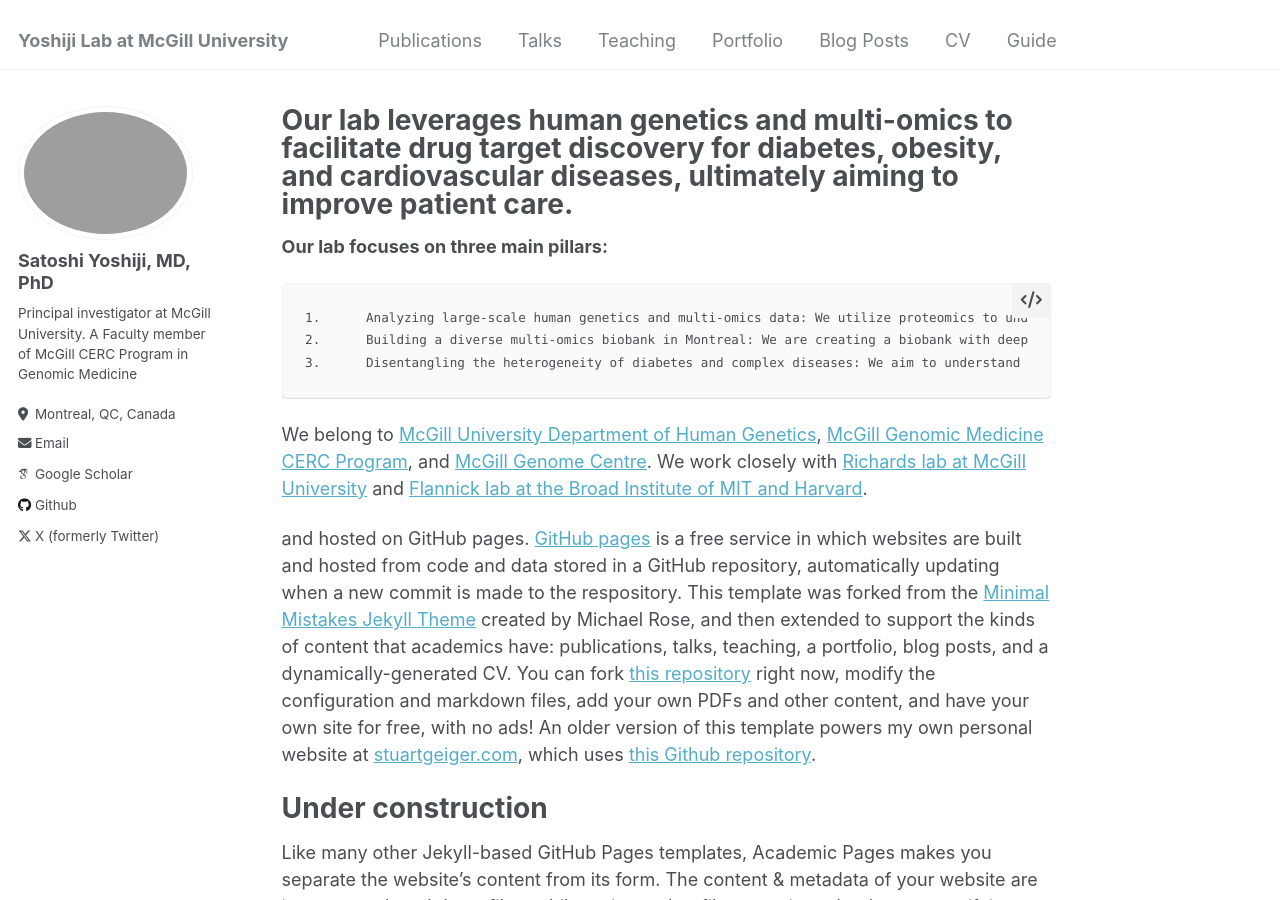
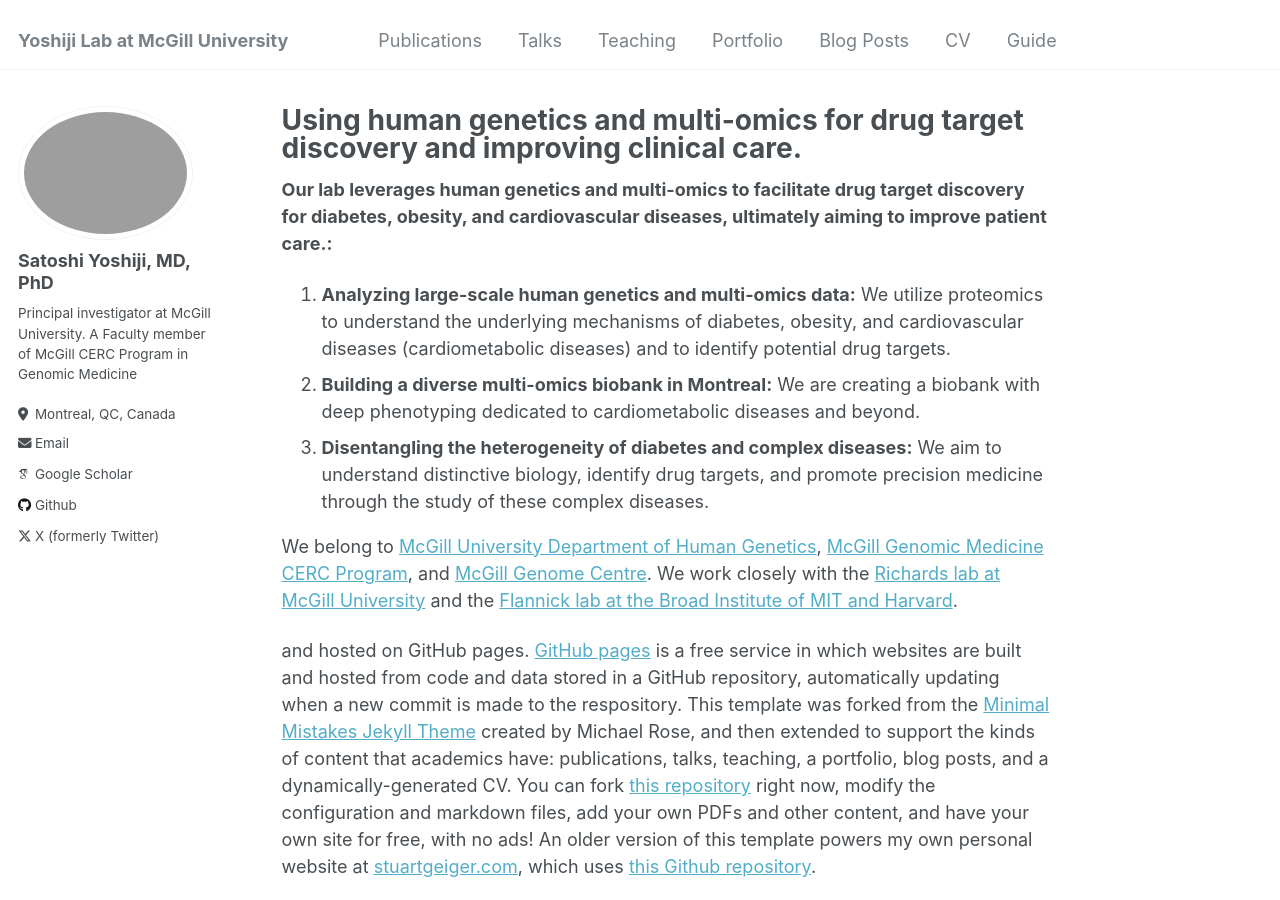
Before and after one commit to satoshi-yoshiji/satoshi-yoshiji.github.io, a Jekyll site: the page built from _pages/about.md, in a window 1280 px wide and 900 px high. Built offline with Jekyll 4.4.1, drawn with Linux system fonts in a browser that asks for light colours; some web fonts are replaced.

Commit message:
Update about.md

```diff
--- a/_pages/about.md
+++ b/_pages/about.md
@@ -1,19 +1,19 @@
 ---
 permalink: /
-title: "Our lab leverages human genetics and multi-omics to facilitate drug target discovery for diabetes, obesity, and cardiovascular diseases, ultimately aiming to improve patient care."
+title: "Using human genetics and multi-omics for drug target discovery and improving clinical care."
 author_profile: true
 redirect_from:
   - /about/
   - /about.html
 ---
 
-**Our lab focuses on three main pillars:**
+**Our lab leverages human genetics and multi-omics to facilitate drug target discovery for diabetes, obesity, and cardiovascular diseases, ultimately aiming to improve patient care.:**
 
-	1.	Analyzing large-scale human genetics and multi-omics data: We utilize proteomics to understand the underlying mechanisms of diabetes, obesity, and cardiovascular diseases (cardiometabolic diseases) and to identify potential drug targets.
-	2.	Building a diverse multi-omics biobank in Montreal: We are creating a biobank with deep phenotyping dedicated to cardiometabolic diseases and beyond.
-	3.	Disentangling the heterogeneity of diabetes and complex diseases: We aim to understand distinctive biology, identify drug targets, and promote precision medicine through the study of these complex diseases.
+1. **Analyzing large-scale human genetics and multi-omics data:** We utilize proteomics to understand the underlying mechanisms of diabetes, obesity, and cardiovascular diseases (cardiometabolic diseases) and to identify potential drug targets.
+2. **Building a diverse multi-omics biobank in Montreal:** We are creating a biobank with deep phenotyping dedicated to cardiometabolic diseases and beyond.
+3. **Disentangling the heterogeneity of diabetes and complex diseases:** We aim to understand distinctive biology, identify drug targets, and promote precision medicine through the study of these complex diseases.
 
-We belong to [McGill University Department of Human Genetics](https://www.mcgill.ca/humangenetics/), [McGill Genomic Medicine CERC Program](https://www.genomic-medicine-cerc.online/), and [McGill Genome Centre](https://www.mcgillgenomecentre.ca/). We work closely with [Richards lab at McGill University](https://www.mcgill.ca/genepi/) and [Flannick lab at the Broad Institute of MIT and Harvard](https://www.flannicklab.org/).
+We belong to [McGill University Department of Human Genetics](https://www.mcgill.ca/humangenetics/), [McGill Genomic Medicine CERC Program](https://www.genomic-medicine-cerc.online/), and [McGill Genome Centre](https://www.mcgillgenomecentre.ca/). We work closely with the [Richards lab at McGill University](https://www.mcgill.ca/genepi/) and the [Flannick lab at the Broad Institute of MIT and Harvard](https://www.flannicklab.org/).
 
 and hosted on GitHub pages. [GitHub pages](https://pages.github.com) is a free service in which websites are built and hosted from code and data stored in a GitHub repository, automatically updating when a new commit is made to the respository. This template was forked from the [Minimal Mistakes Jekyll Theme](https://mmistakes.github.io/minimal-mistakes/) created by Michael Rose, and then extended to support the kinds of content that academics have: publications, talks, teaching, a portfolio, blog posts, and a dynamically-generated CV. You can fork [this repository](https://github.com/academicpages/academicpages.github.io) right now, modify the configuration and markdown files, add your own PDFs and other content, and have your own site for free, with no ads! An older version of this template powers my own personal website at [stuartgeiger.com](http://stuartgeiger.com), which uses [this Github repository](https://github.com/staeiou/staeiou.github.io).
 
```
